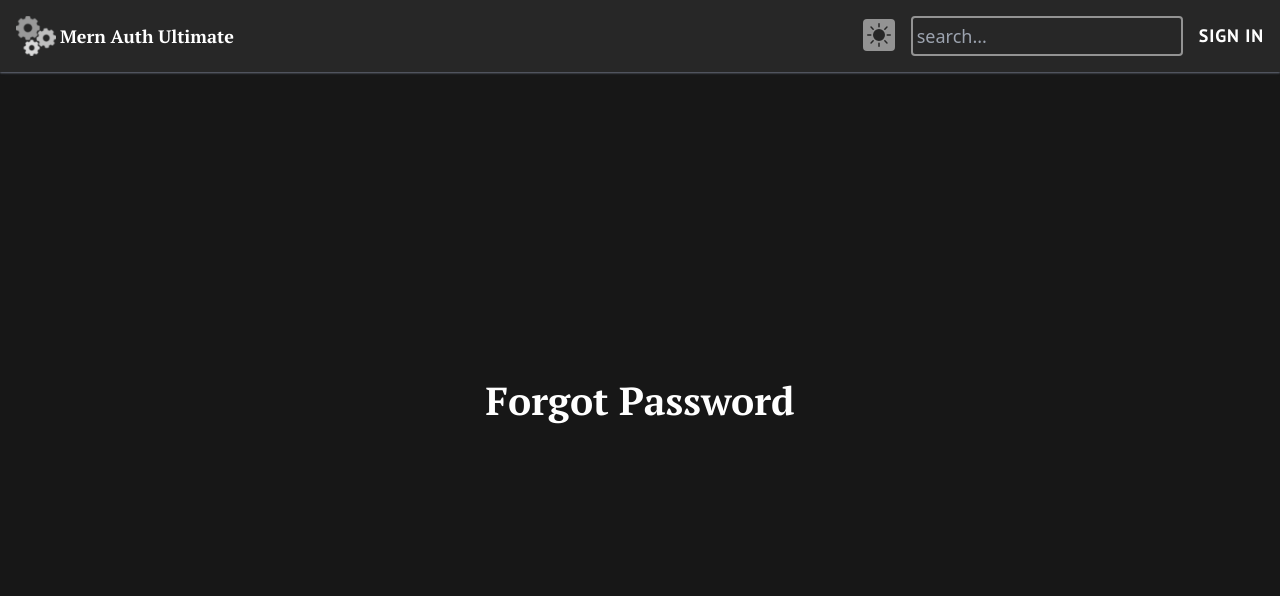
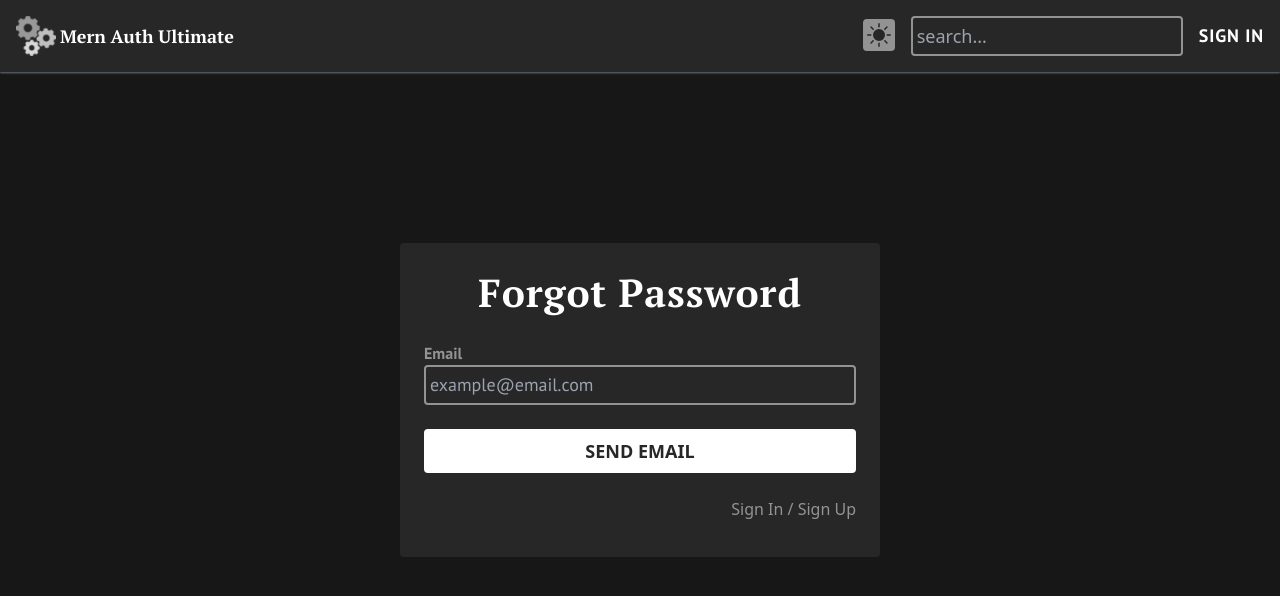
Before and after one commit to MAbdurahman/mern-auth-ultimate, a React (Create React App) app in the folder frontend/: page /auth/forgot-password in a window 1280 px wide. Shown: the top 596 px of the page. Built offline with nearby package versions, Linux system fonts and the light colour scheme; a web font is replaced by a local one.

Commit message:
Update components/auth/ForgotPassword.jsx

```diff
--- a/frontend/src/components/auth/ForgotPassword.jsx
+++ b/frontend/src/components/auth/ForgotPassword.jsx
@@ -1,8 +1,25 @@
+import Container from '../Container';
+import Title from '../Title';
+import FormInput from '../forms/FormInput';
+import SubmitButton from '../forms/SubmitButton';
+import CustomLink from '../CustomLink';
+
 export default function ForgotPassword() {
    return (
       <div
          className="fixed inset-0 bg-primary -z-10 flex justify-center items-center">
-         <h2 className="text-white">Forgot Password</h2>
+         <Container>
+            <form className="bg-secondary rounded p-6 min-w-30 space-y-6 pb-9">
+               <Title>Forgot Password</Title>
+               <FormInput label="Email" placeholder="example@email.com" name="email" />
+               <SubmitButton value="Send Email" />
+
+               <div className="flex justify-end">
+                  <CustomLink to="/auth/sign-in">Sign In&nbsp;/</CustomLink>
+                  <CustomLink to="/auth/sign-up">&nbsp;Sign up</CustomLink>
+               </div>
+            </form>
+         </Container>
       </div>
    )
 }
```
